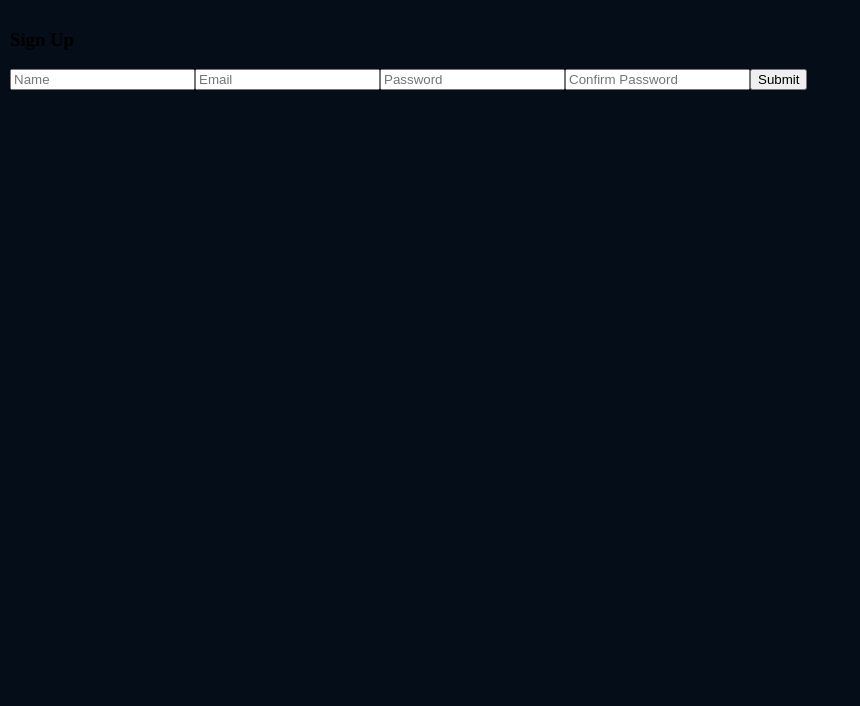
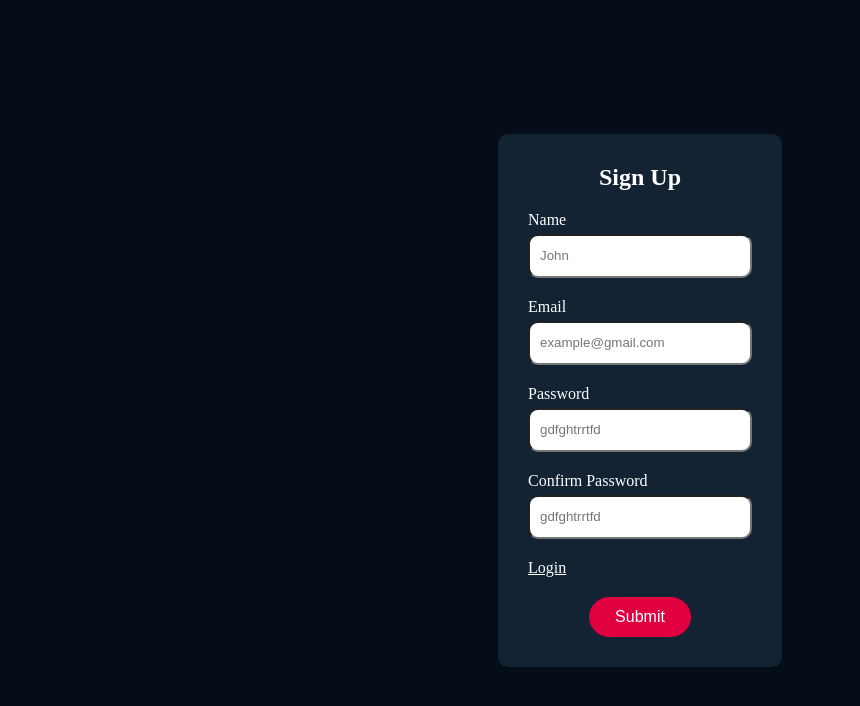
Before and after one commit to nashkevich/cinema_project_react, a React (Vite) app: page /auth/registration in a window 1280 px wide. Shown: the top 706 px of the page, without its empty margins (0-860 px from the left). Built offline with nearby package versions, Linux system fonts and the light colour scheme.

Commit message:
creacte cinema layout

```diff
--- /dev/null
+++ b/src/components/CinemaLayout.jsx
@@ -0,0 +1,22 @@
+import { createContext, useContext, useState, ReactNode } from "react";
+
+
+
+const CinemaContext = createContext()
+
+export const useCinemaContext = () =>{
+    return useContext(CinemaContext)
+}
+
+function CinemaLayout({children}){
+    const [searchQuery, setSearchQuery] = useState("");
+    const [searchGenres, setSearchGenres] = useState("");
+    const [limit, setLimit] = useState(25);
+    return(
+        <CinemaContext.Provider value={{searchQuery,setSearchQuery,searchGenres,setSearchGenres,limit,setLimit}}>
+            {children}
+        </CinemaContext.Provider>
+    )
+}
+
+export default CinemaLayout
--- a/src/components/LoginForm.jsx
+++ b/src/components/LoginForm.jsx
@@ -37,13 +37,31 @@ const handleOnChange = (e)=>{
     })
 }
     return (
-        <form onSubmit={SubmitForm}>
-            <label htmlFor="username">Name</label>
-            <input type="text" name="username" value={formData['username']} placeholder="username" onChange={handleOnChange}/>
-            <label htmlFor="password">Password</label>
-            <input type="password" name="password" value={formData['password']} placeholder="password" onChange={handleOnChange}/>
-            <button type="submit">Login</button>
+        <div className="auth-container">
+
+            <div className="form-container">
+            <form className="form-sign-up" onSubmit={SubmitForm}>
+                <h2>Sign In</h2>
+            <div className="form-input-box">
+                <label htmlFor="username">Name</label>
+                <input type="text" name="username" value={formData['username']} placeholder="John" onChange={handleOnChange}/>
+            </div>
+            <div className="form-input-box">
+                <label htmlFor="password">Password</label>
+                <input type="password" name="password" value={formData['password']} placeholder="gdfghtrrtfd" onChange={handleOnChange}/>
+            </div>
+            <div className="form-input-box">
+                <a href="/auth/registration">Sign Up</a>
+            </div>
+            <button className="main-btn" type="submit">Login</button>
         </form>
+            </div>
+            {/* <div className="auth-img">
+                <img src="/logo.png" alt="" width='200px' height='200px' />
+                <h2 className="logo">Block Buster</h2>
+            </div> */}
+
+        </div>
     )
 }
 
--- a/src/components/PrivateRoute.jsx
+++ b/src/components/PrivateRoute.jsx
@@ -1,8 +1,9 @@
 import { Outlet,Navigate } from "react-router"
-
+import CinemaLayout from "./CinemaLayout"
+import NavBarFilms from "./NavBarFilms"
 function PrivateRoute(){
     const token = localStorage.getItem('token')
-    return token ? <Outlet></Outlet> : <Navigate to='/auth/login'/>
+    return token ? <CinemaLayout><NavBarFilms></NavBarFilms><Outlet></Outlet></CinemaLayout> : <Navigate to='/auth/login'/>
 }
 
 export default PrivateRoute
--- a/src/components/RegistrationForm.jsx
+++ b/src/components/RegistrationForm.jsx
@@ -33,16 +33,31 @@ function RegistrationForm(){
 
     }
     return(
-        <>
-        <form onSubmit={submitForm}>
-            <h3>Sign Up</h3>
-            <input placeholder="Name" type="text" value={formData.username} name="username" onChange={handleOnChange} />
-            <input placeholder="Email" type="email" value={formData.email} name="email" onChange={handleOnChange} />
-            <input placeholder="Password" type="password" value={formData.password} name="password" onChange={handleOnChange} />
-            <input placeholder="Confirm Password" type="password" value={formData.password_confirm} name="password_confirm" onChange={handleOnChange} />
-            <button type="submit">Submit</button>
+        <div className="auth-container">
+            <form className="form-sign-up" onSubmit={submitForm}>
+            <h2>Sign Up</h2>
+            <div className="form-input-box">
+                <label htmlFor="username">Name</label>
+                <input placeholder="John" type="text" value={formData.username} name="username" onChange={handleOnChange} />
+            </div>
+            <div className="form-input-box">
+                <label htmlFor="email">Email</label>
+                <input placeholder="example@gmail.com" type="email" value={formData.email} name="email" onChange={handleOnChange} />
+            </div>
+            <div className="form-input-box">
+                <label htmlFor="password">Password</label>
+                <input placeholder="gdfghtrrtfd" type="password" value={formData.password} name="password" onChange={handleOnChange} />
+            </div>
+            <div className="form-input-box">
+                <label htmlFor="password_confirm">Confirm Password</label>
+                <input placeholder="gdfghtrrtfd" type="password" value={formData.password_confirm} name="password_confirm" onChange={handleOnChange} />
+            </div>
+            <div className="form-input-box">
+                <a href="/auth/login">Login</a>
+            </div>
+            <button className="main-btn" type="submit">Submit</button>
         </form>
-        </>
+        </div>
     )
 }
 
--- a/src/index.css
+++ b/src/index.css
@@ -16,8 +16,11 @@ body{
     height: 100%;
 }
 .logo{
+    cursor: pointer;
     background: transparent;
     color: transparent;
+    margin: 0;
+    text-transform: uppercase;
     -webkit-background-clip: text;
     background-image: linear-gradient(90deg, rgba(131,58,180,1) 0%, rgba(253,29,29,1) 50%, rgba(252,176,69,1) 100%);
 }
@@ -109,6 +112,7 @@ body{
     margin-bottom: 10px;
 }
 .movie-card{
+    cursor: pointer;
     width: 200px;
     height: 300px;
     display: flex;
@@ -166,6 +170,7 @@ body{
     }
 }
 .user-btn{
+    cursor: pointer;
     background-color: var(--main-btn-color);
     color: white;
     border:1px solid var(--main-btn-color);
@@ -209,7 +214,109 @@ body{
     grid-template-columns: repeat(auto-fill,minmax(200px,1fr));
     gap: 10px;
 }
+.movie-page{
+    display: flex;
+    align-items: center;
+    justify-content: center;
+    height: calc(100% - 84px);
+}
+.movie-container{
+    display: flex;
+    color: white;
+    justify-content: center;
+    gap: 50px;
+}
+.img-movie-container{
+    max-width: 200px;
+    flex-direction: column;
+    display: flex;
+    align-items: center;
+}
+.auth-container{
+    display: flex;
+    width: 100%;
+    height: 100%;
+    align-items: center;
+    justify-content: center;
+}
+.auth-img{
+    background-image: url(/public/cool-background.svg);
+    background-size: cover;
+    background-repeat: no-repeat;
+    background-position: center;
+    display: flex;
+    align-items: center;
+    justify-content: center;
+    flex-direction: column;
+    border-radius: 0 10px 10px 0;
+}
+.auth-img,.form-container{
+    display: flex;
+    align-items: center;
+    justify-content: center;
+    width: 100%;
+    height: 100%;
+    flex:1;
+}
+.user-bar-section{
+    cursor: pointer;
+}
+.form-input-box{
+    width: 100%;
+    justify-content: start;
+    display: flex;
+    flex-direction: column;
+    gap: 5px;
+    color: white;
+    input{
+        width: 200px;
+        height: 20px;
+        border-radius: 10px;
+        padding: 10px;
+    }
+    a{
+        width: fit-content;
+        color:white;
+    }
+}
+.form-sign-up {
+    color: white;
+    background-color: rgba(34, 58, 81, 0.5);
+    backdrop-filter: blur(10px);
+    border-radius: 10px;
+    display: flex;
+    align-items: center;
+    justify-content: center;
+    flex-direction: column;
+    gap: 20px;
+    padding: 30px;
+    text-align: left;
+    h2{
+        margin: 0;
+    }
+}
 
+.movie-name{
+    display: flex;
+    gap: 10px;
+    align-items:center;
+    h2{
+        margin: 0;
+        font-size: 32px;
+        line-height: normal;
+    }
+    h3{
+        margin: 0;
+        font-size: 24px;
+    }
+}
+
+.movie-info{
+    width: 100%;
+    max-width: 300px;
+    display: flex;
+    flex-direction: column;
+}
 .container-wrapper{
     overflow-y: scroll;
     scrollbar-width: thin;
--- a/src/pages/MainPage.jsx
+++ b/src/pages/MainPage.jsx
@@ -2,13 +2,13 @@ import { useEffect, useState } from "react"
 import FilmList from "../components/FilmList"
 import api from "../api"
 import NavBarFilms from "../components/NavBarFilms"
+import { useCinemaContext } from "../components/CinemaLayout"
+useCinemaContext
 function MainPage(){
+    const { searchQuery, setSearchQuery, searchGenres, setSearchGenres, limit, setLimit } = useCinemaContext();
     const [basket,setBasket] = useState([])
     const [page,setPage] = useState(1)
-    const [limit,setLimit] = useState(25)
     const [numOfPages,setNumOfPages] = useState(0)
-    const [searchQuery,setSearchQuery] = useState("")
-    const [searchGenres,setSearchGenres] = useState("")
     const createPagination = async ()=>{
         const result = await api.get('movie?isCount=true')
         const num = Math.round(result.data.response / limit)
@@ -37,7 +37,6 @@ function MainPage(){
     },[])
     return(
         <div className="main-container">
-            <NavBarFilms setLimit={setLimit} setSearchQuery={setSearchQuery} setSearchGenres={setSearchGenres}></NavBarFilms>
             <div className="container-wrapper">
                 <span onClick={()=>{changePage(false)}}><svg xmlns="http://www.w3.org/2000/svg" viewBox="0 -960 960 960"  fill="#e8eaed"><path d="M400-80 0-480l400-400 71 71-329 329 329 329-71 71Z"/></svg></span>
                 <FilmList page={page} setLimit={setLimit} limit={limit} searchQuery={searchQuery} searchGenres={searchGenres} setNumOfPages={setNumOfPages} basket={basket} setBasket={setBasket}></FilmList>
--- a/src/pages/MoviePage.jsx
+++ b/src/pages/MoviePage.jsx
@@ -1,16 +1,29 @@
-import { useNavigate,useLocation } from "react-router"
+import { useLocation } from "react-router"
 
 function MoviePage(){
-    const navigate = useNavigate()
     const location = useLocation()
     const movieData = location.state
     return(
-        <div>
-            <span onClick={()=>{navigate(-1)}}><svg xmlns="http://www.w3.org/2000/svg" height="24px" viewBox="0 -960 960 960" width="24px" fill="#e8eaed"><path d="M400-80 0-480l400-400 71 71-329 329 329 329-71 71Z"/></svg></span>
-            <img src={movieData.poster} />
-            <h3>{movieData.title}</h3>
-            <h3>{movieData.year}</h3>
-            <h3>{movieData.description}</h3>
+        <div className="movie-page">
+            <div className="movie-container">
+            {/* <span onClick={()=>{navigate(-1)}}><svg xmlns="http://www.w3.org/2000/svg" height="24px" viewBox="0 -960 960 960" width="24px" fill="#e8eaed"><path d="M400-80 0-480l400-400 71 71-329 329 329 329-71 71Z"/></svg></span> */}
+            <div className="img-movie-container">
+                <img src={movieData.poster} />
+                <span></span>
+            </div>
+                <div className="movie-info">
+                    <div className="movie-name">
+                        <h2>{movieData.title} ({movieData.year})</h2>
+                    </div>
+                    <h3 className="description">Description :{movieData.description}</h3>
+                    <h3>
+                        Cast:{" "}
+                        {movieData.cast.map((name, index) =>
+                            index !== movieData.cast.length - 1 ? ` ${name},` : ` ${name}`
+                        )}
+                    </h3>
+            </div>
+        </div>
         </div>
     )
 }
```
Also changed, not shown: src/components/NavBarFilms.jsx (+13 -5 lines), public/cool-background.svg (added).
